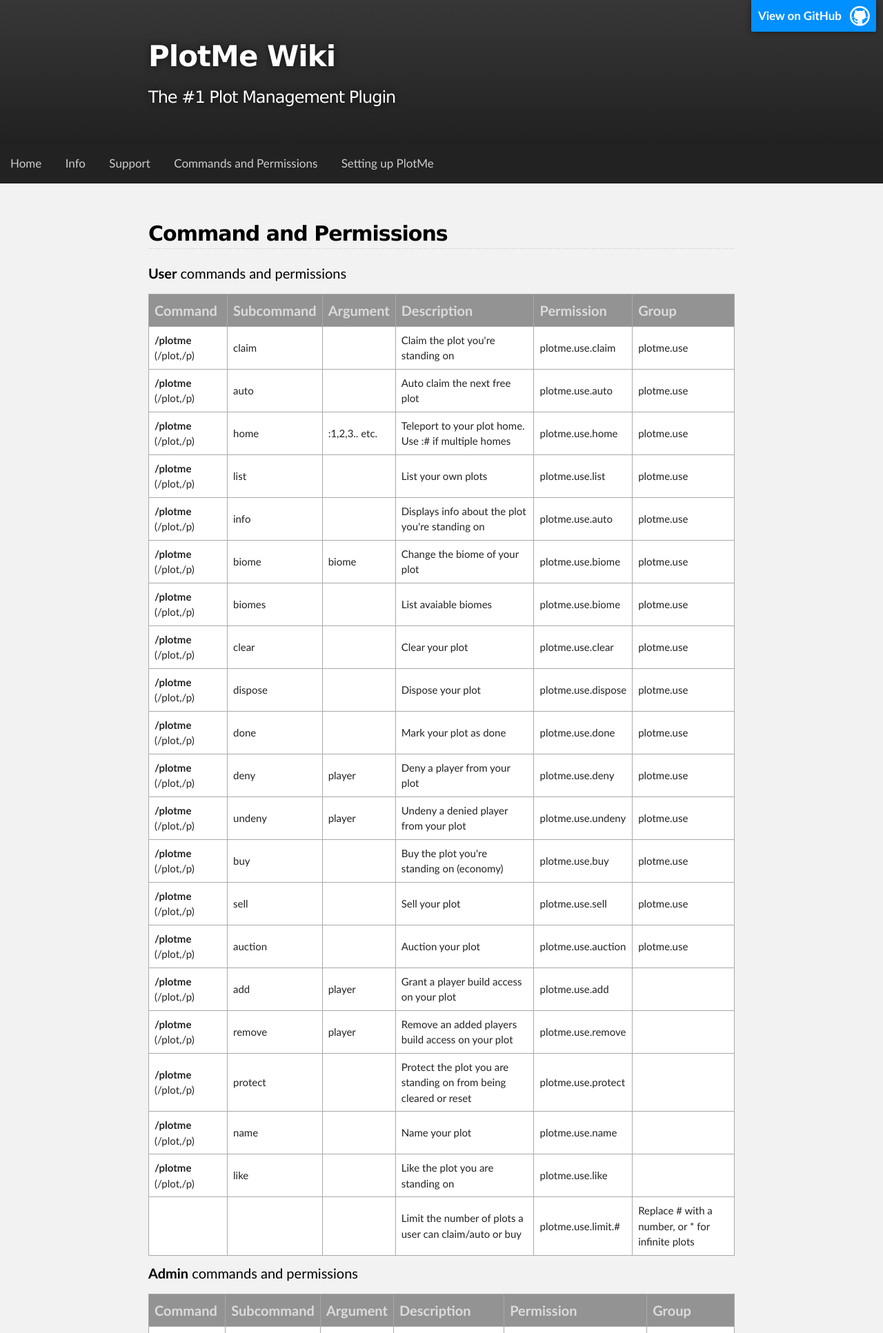
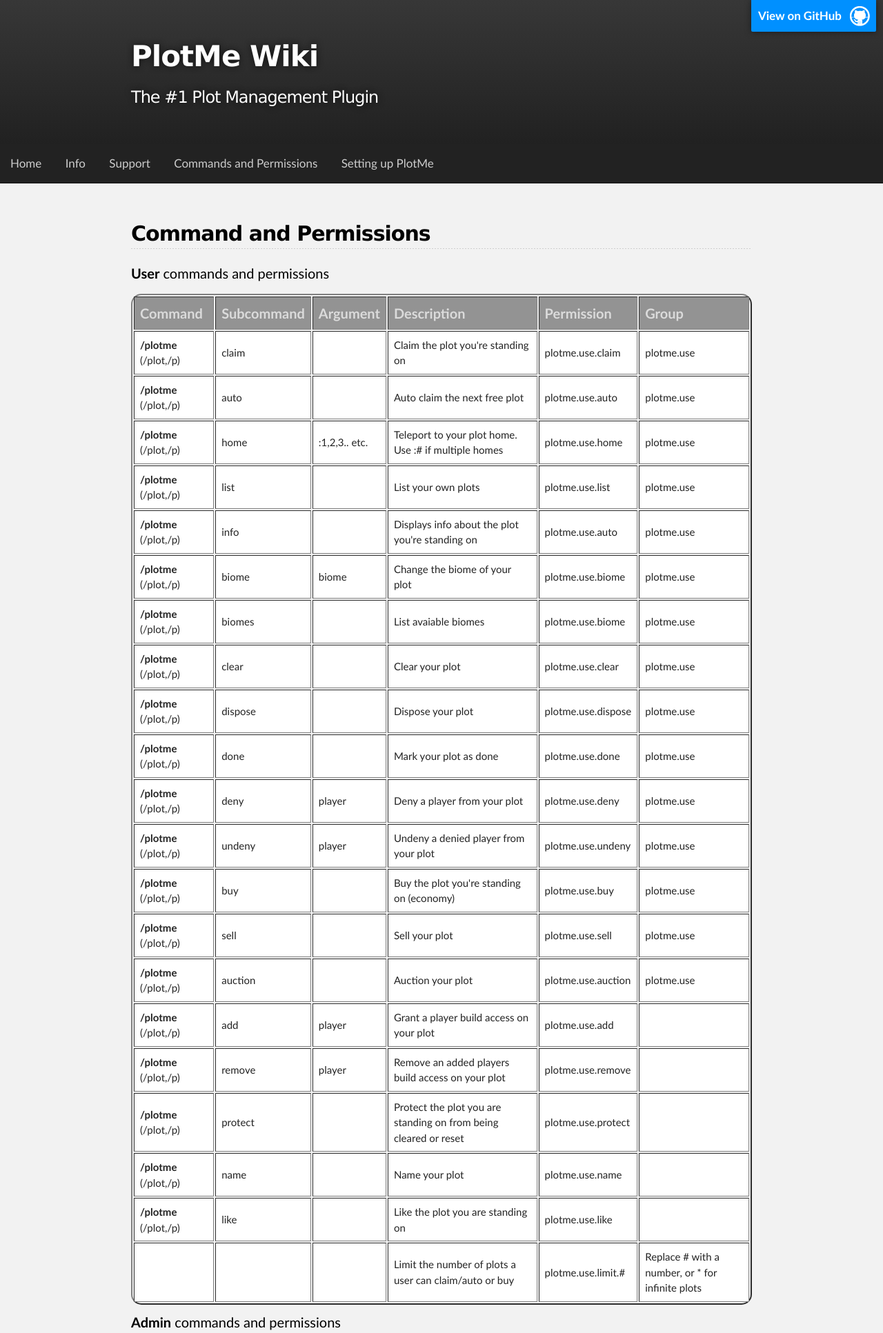
Before and after one commit to WorldCretornica/PlotMe-Core, a PHP site: page /cp.html in a window 1280 px wide. Shown: the top 1933 px of the page at 69% size. Run offline with PHP 8.4, Linux system fonts and the light colour scheme; some libraries are stand-ins or nearby versions.

Commit message:
Update stylesheet.css

```diff
--- a/stylesheets/stylesheet.css
+++ b/stylesheets/stylesheet.css
@@ -143,9 +143,6 @@ table.tftable {
 	font-size:15px;
 	color: #DBDBDB;
 	width:100%;
-	border-width: 1px;
-	border-color: #a9a9a9;
-	border-collapse: collapse;
 	-webkit-border-radius: 15px;
 	-moz-border-radius: 15px;
 	border-radius: 15px;
@@ -153,10 +150,7 @@ table.tftable {
 table.tftable th {
 	font-size:20px;
 	background-color:#939393;
-	border-width: 1px;
 	padding: 8px;
-	border-style: solid;
-	border-color: #a9a9a9;
 	text-align:left;
 }
 table.tftable tr {
@@ -373,7 +367,7 @@ Full-Width Styles
 
 .inner {
   position: center;
-  max-width: 850px;
+  max-width: 900px;
   padding: 10px 10px;
   margin: auto;
 }
```
